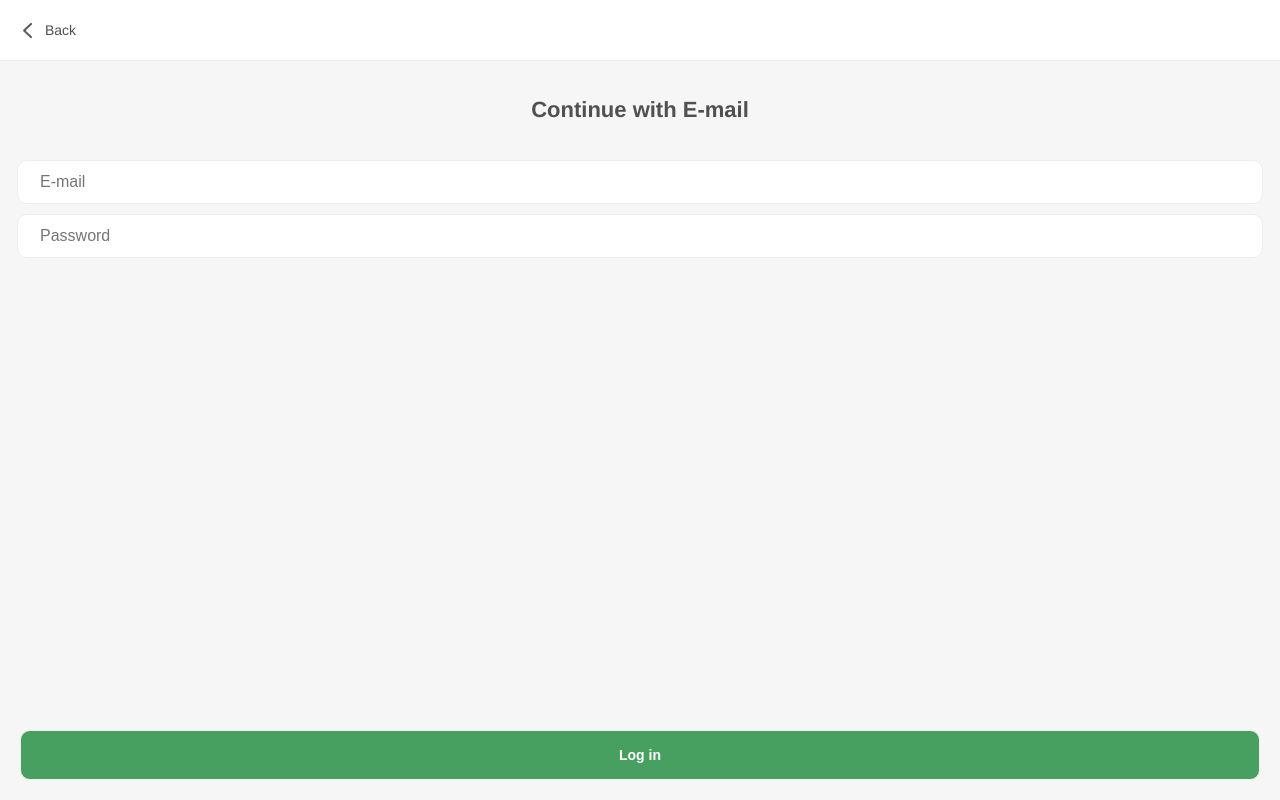
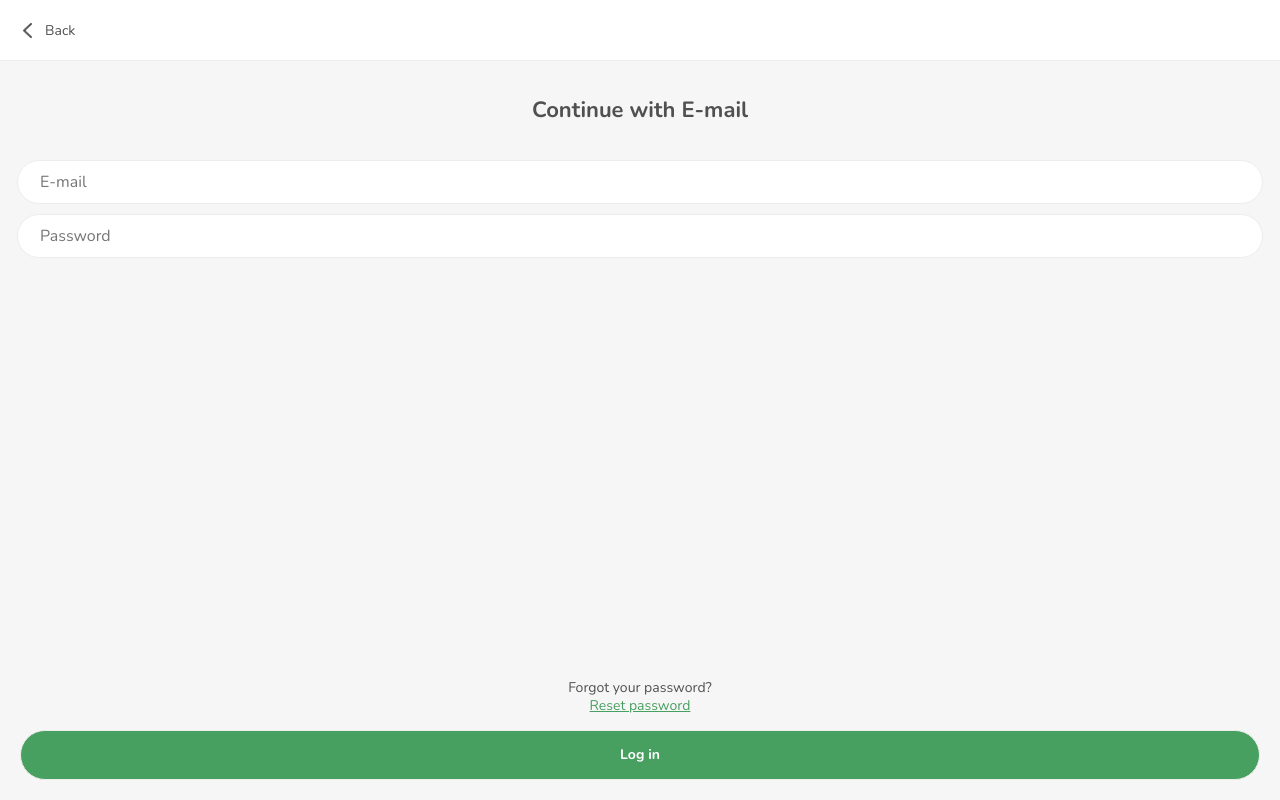
Before and after one commit to golfixed/CPE401_SeniorProj, a Vue app in the folder Frontend/: page /#/ in a window 1280 px wide. Both pictures are taken after a click on the button "Continue with Email". Built offline with nearby package versions, Linux system fonts and the light colour scheme; what vue-bottom-dialog, vue-page-transition, vue-spinner would draw is missing.

Commit message:
iOS safari input box shadow fixed

```diff
--- a/Frontend/src/App.vue
+++ b/Frontend/src/App.vue
@@ -64,6 +64,8 @@ export default {
 </script>
 
 <style lang="scss">
+$app-font: "Nunito", sans-serif;
+
 .pageslide-enter-active,
 .pageslide-leave-enter {
   transform: translateY(0);
@@ -98,7 +100,8 @@ body::-webkit-scrollbar {
   display: none;
 }
 #app {
-  font-family: Helvetica Neue, Roboto, Arial, sans-serif;
+  // font-family: Helvetica Neue, Roboto, Arial, sans-serif;
+  font-family: "Nunito", sans-serif;
   -webkit-font-smoothing: antialiased;
   -moz-osx-font-smoothing: grayscale;
   -webkit-tap-highlight-color: rgba(0, 0, 0, 0);
@@ -116,15 +119,12 @@ body::-webkit-scrollbar {
   p {
     margin: 0;
     padding: 0;
+    font-family: $app-font;
   }
 }
 a {
   text-decoration: none;
   color: #505050;
-}
-
-input {
-  border-style: solid;
 }
 
 // .app-statusbar {
@@ -189,6 +189,10 @@ input {
 }
 .app-view::-webkit-scrollbar {
   display: none;
+}
+::-webkit-input-placeholder {
+  /* Edge */
+  font-family: $app-font;
 }
 
 .section {
@@ -319,20 +323,22 @@ input {
   border: solid;
   border-width: 1px;
   border-color: #ededed;
-  border-radius: 10px;
+  border-radius: 50px;
   outline: none;
   height: 40px;
   width: 100%;
   text-indent: 20px;
   font-size: 16px;
   box-shadow: none;
+  border-style: solid;
+  -webkit-appearance: none;
 }
 button {
   background-color: #fff;
   border: solid;
   border-width: 1px;
   border-color: #ededed;
-  border-radius: 10px;
+  border-radius: 50px;
   outline: none;
   height: 50px;
   width: 100%;
@@ -504,6 +510,25 @@ button:active {
   .btn-wrapper {
     width: 100%;
   }
+  // iPhone XR, 11, 11 Pro Max
+  @media screen and (height: 848px) and (width: 414px) {
+    padding: 20px 0 40px 0;
+  }
+
+  // iPhone X, 11 Pro
+  @media screen and (height: 768px) and (width: 375px) {
+    padding: 20px 0 40px 0;
+  }
+
+  //iPhone 12 Pro
+  @media screen and (height: 797px) and (width: 390px) {
+    padding: 20px 0 40px 0;
+  }
+
+  // iPhone 12 mini
+  @media screen and (height: 762px) and (width: 375px) {
+    padding: 20px 0 40px 0;
+  }
 }
 
 .loading-page {
@@ -539,4 +564,18 @@ button:active {
   display: grid;
   grid-template-rows: 40% 60%;
 }
+.bottom-label {
+  width: 100%;
+  font-size: 14px;
+  font-weight: normal;
+  text-align: center;
+  line-height: 18px;
+  color: #505050;
+  margin-bottom: 15px;
+  .text-btn {
+    color: #479f60;
+    font-weight: 500;
+    text-decoration: underline;
+  }
+}
 </style>
--- a/Frontend/src/router/index.js
+++ b/Frontend/src/router/index.js
@@ -5,7 +5,20 @@ Vue.use(VueRouter)
 var isToken = localStorage.token;
 var isUser = localStorage.user;
 
+
 const routes = [
+  {
+    path: '/',
+    name: 'Welcome',
+    component: function () {
+      if (isToken == undefined || isUser == undefined) {
+        localStorage.clear();
+        return import('../views/Welcome.vue')
+      } else {
+        return import('../views/Home.vue')
+      }
+    }
+  },
   {
     path: '/login',
     name: 'Login',
@@ -20,23 +33,6 @@ const routes = [
     path: '/register',
     name: 'Regis',
     component: () => import( /* webpackChunkName: "Regis" */ '../views/Register.vue'),
-  },
-  {
-    path: '/',
-    name: 'Home',
-    component: function () {
-      console.log('home triggered');
-      console.log(isToken);
-      console.log(isUser);
-      if (isToken == undefined || isUser == undefined) {
-        console.log('not logging in')
-        localStorage.clear();
-        return import('../views/Welcome.vue')
-      } else {
-        console.log('logged in')
-        return import('../views/Home.vue')
-      }
-    }
   },
   {
     path: '/classrooms',
--- a/Frontend/src/views/Register.vue
+++ b/Frontend/src/views/Register.vue
@@ -40,6 +40,16 @@
       </div>
       <div class="bottom-section">
         <div class="wrapper">
+          <div class="bottom-label">
+            <label
+              >By registering, you agree to our<br />
+              <router-link to="/terms" class="text-btn">Terms</router-link>,
+              including our
+              <router-link to="/cookie" class="text-btn"
+                >Cookie Use.</router-link
+              ></label
+            >
+          </div>
           <div class="btn-wrapper">
             <button
               class="sign-in"
@@ -185,7 +195,7 @@
             <div class="bottom-label">
               <label
                 >Role cannot be changed after this. <br />
-                <router-link to="/help" class="help-btn"
+                <router-link to="/help" class="text-btn"
                   >Visit our FAQ</router-link
                 >
                 section if you need help.</label
@@ -235,7 +245,7 @@
             <div class="bottom-label">
               <label
                 >You can change profile photo later in settings page.<br />
-                <router-link to="/help" class="help-btn"
+                <router-link to="/help" class="text-btn"
                   >Visit our FAQ</router-link
                 >
                 section if you need help.</label
@@ -687,18 +697,4 @@ input {
     border: 1px solid #479f60;
   }
 }
-.bottom-label {
-  width: 100%;
-  font-size: 14px;
-  font-weight: normal;
-  text-align: center;
-  line-height: 18px;
-  color: #505050;
-  margin-bottom: 15px;
-  .help-btn {
-    color: #479f60;
-    font-weight: 500;
-    text-decoration: underline;
-  }
-}
 </style>
--- a/Frontend/src/views/Welcome.vue
+++ b/Frontend/src/views/Welcome.vue
@@ -11,21 +11,19 @@
       <div class="wrapper">
         <div class="set-top">
           <button>
-            <router-link to="/">
-              <div class="single-land">
-                <div class="img-wrapper">
-                  <img src="/img/btn/facebook.png" />
-                </div>
-                <label>Continue with Facebook</label>
+            <div class="single-land">
+              <div class="img-wrapper">
+                <img src="/img/btn/facebook.png" />
               </div>
-            </router-link>
+              <label>Continue with Facebook</label>
+            </div>
           </button>
-          <!-- <button>
+          <button>
             <div class="single-land">
               <div class="img-wrapper"><img src="/img/btn/google.png" /></div>
               <label>Continue with Google</label>
             </div>
-          </button> -->
+          </button>
           <button>
             <router-link to="/login">
               <div class="single-land">
@@ -147,7 +145,8 @@ button:last-child {
     color: #8b8b8b;
     font-size: 14px;
     font-weight: 500;
-    padding-top: 5px !important;
+    // padding-top: 5px !important;
+    text-align: center;
   }
 }
 .content-page-welcome {
--- a/Frontend/src/views/login.vue
+++ b/Frontend/src/views/login.vue
@@ -12,6 +12,14 @@
     </div>
     <div class="bottom-section">
       <div class="wrapper">
+        <div class="bottom-label">
+          <label
+            >Forgot your password?<br />
+            <router-link to="/terms" class="text-btn"
+              >Reset password</router-link
+            ></label
+          >
+        </div>
         <div class="btn-wrapper">
           <button class="sign-in" v-on:click="SignIn()">
             <div class="single-land">
```
